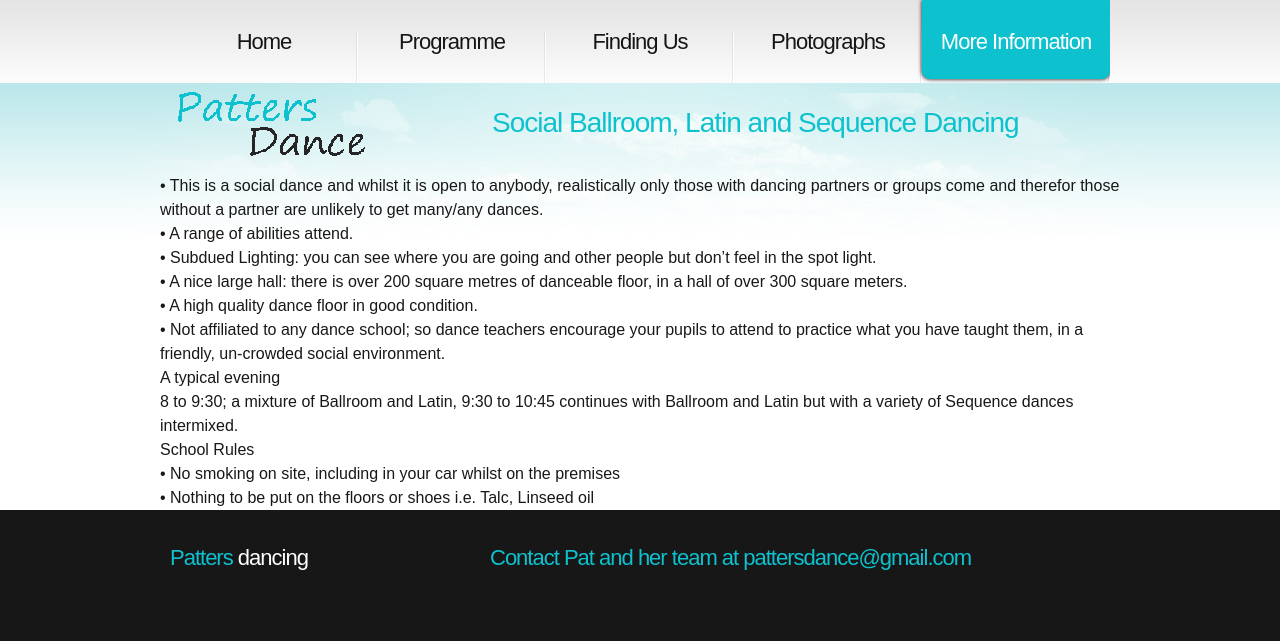
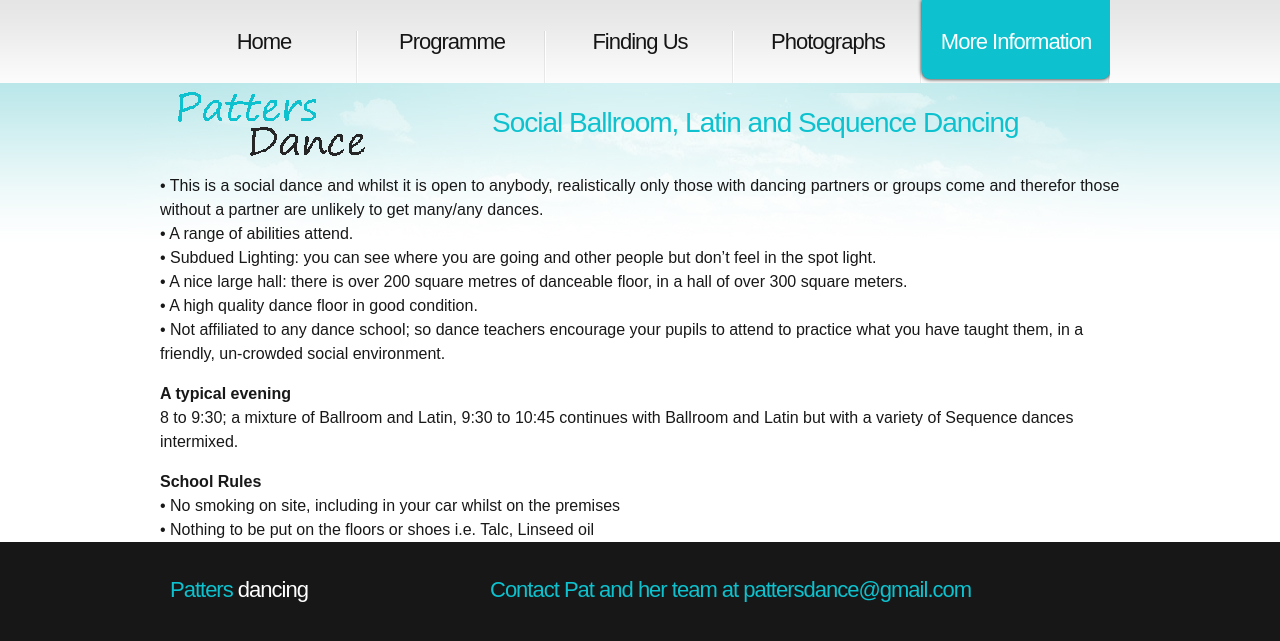
Before and after one commit to ramsayd/patters, a Jekyll site: the page built from 80_information.md, in a window 1280 px wide. Shown: the top 641 px of the page. Built offline with Jekyll 4.4.1, drawn with Linux system fonts in a browser that asks for light colours.

Commit message:
Update 80_information.md

```diff
--- a/80_information.md
+++ b/80_information.md
@@ -13,14 +13,14 @@ permalink: "information.html"
 <li>•	Not affiliated to any dance school; so dance teachers encourage your pupils to attend to practice what you have taught them, in a friendly, un-crowded social environment.</li>
 </ul>
 
-<div class="typical-evening-header">
+<div class="information-header">
 A typical evening
 </div>
 <ul><li>
 8 to 9:30; a mixture of Ballroom and Latin, 9:30 to 10:45 continues with Ballroom and Latin but with a variety of Sequence dances intermixed.
 </li></ul>
 
-<div class="school-rules-header">
+<div class="information-header">
 School Rules
 </div>
 <ul>
```
